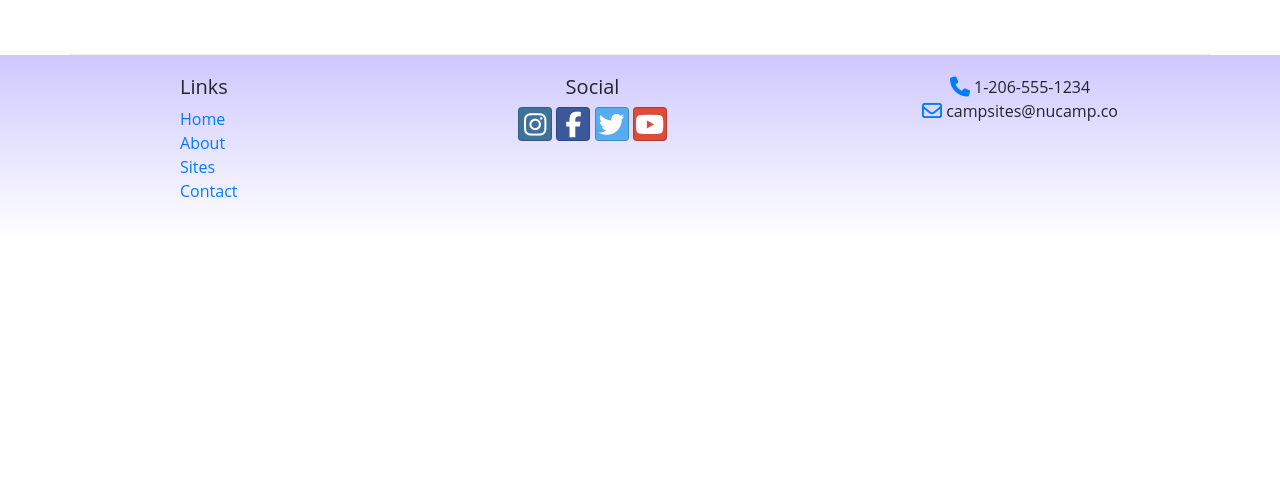
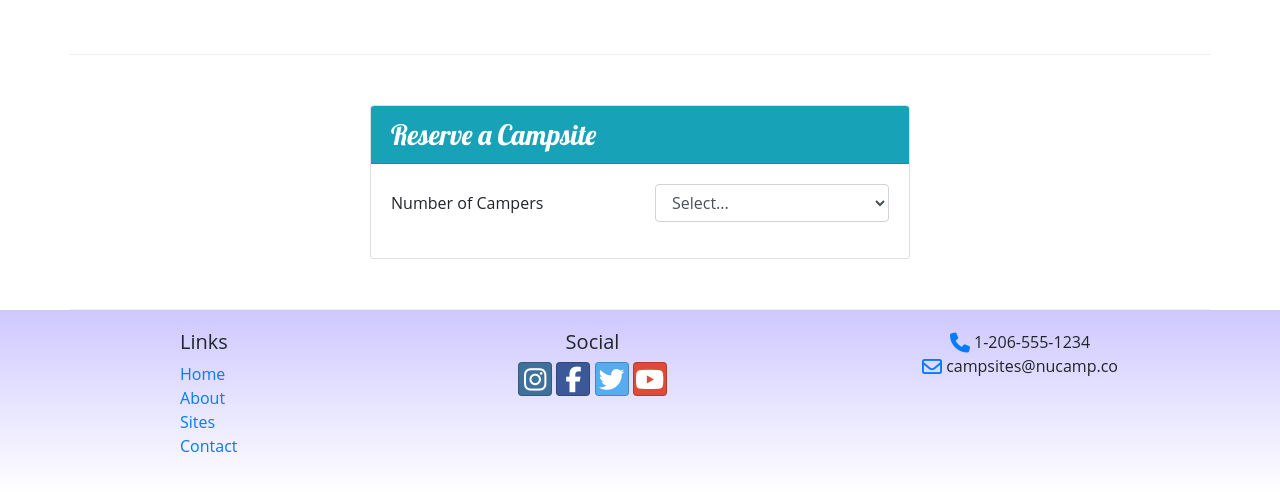
Before and after one commit to Queenmedic/Nucampsite, a plain HTML site: page index.html in a window 1280 px wide. Shown: the part 772-1264 px from the top of the page. Before the commit the page ends 1011 px from the top, so only its background shows below. Drawn offline with nearby package versions, Linux system fonts and the light colour scheme.

Commit message:
Task 2 finished first row

```diff
--- a/index.html
+++ b/index.html
@@ -99,8 +99,36 @@
         </div>
       </div>
     </div>
+    <!--Task 2-->
+    <div class="row row-content">
+      <div class="col-sm-6 mx-auto">
+        <div class="card">
+          <h3 class="card-header bg-info text-white">Reserve a Campsite</h3>
+          <div class="card-body">
+            <form>
+              <div class="form-group row">
+                <label class="col col-form-label col-sm-6">Number of Campers</label>
+                <div class="col">
+                  <select name="numCampers" id="nuCampers" class="form-control">
+                    <option selected>Select...</option>
+                    <option value="1">1</option>
+                    <option value="2">2</option>
+                    <option value="3">3</option>
+                    <option value="4">4</option>
+                    <option value="5">5</option>
+                    <option value="6">6</option>
+                  </select>
+                </div>
+              </div>
+
+            </form>
+          </div>
+        </div>
+      </div>
+    </div>
   </div>
-  <!--Task 2-->
+  <!--end of container-->
+
 
 
 
```
